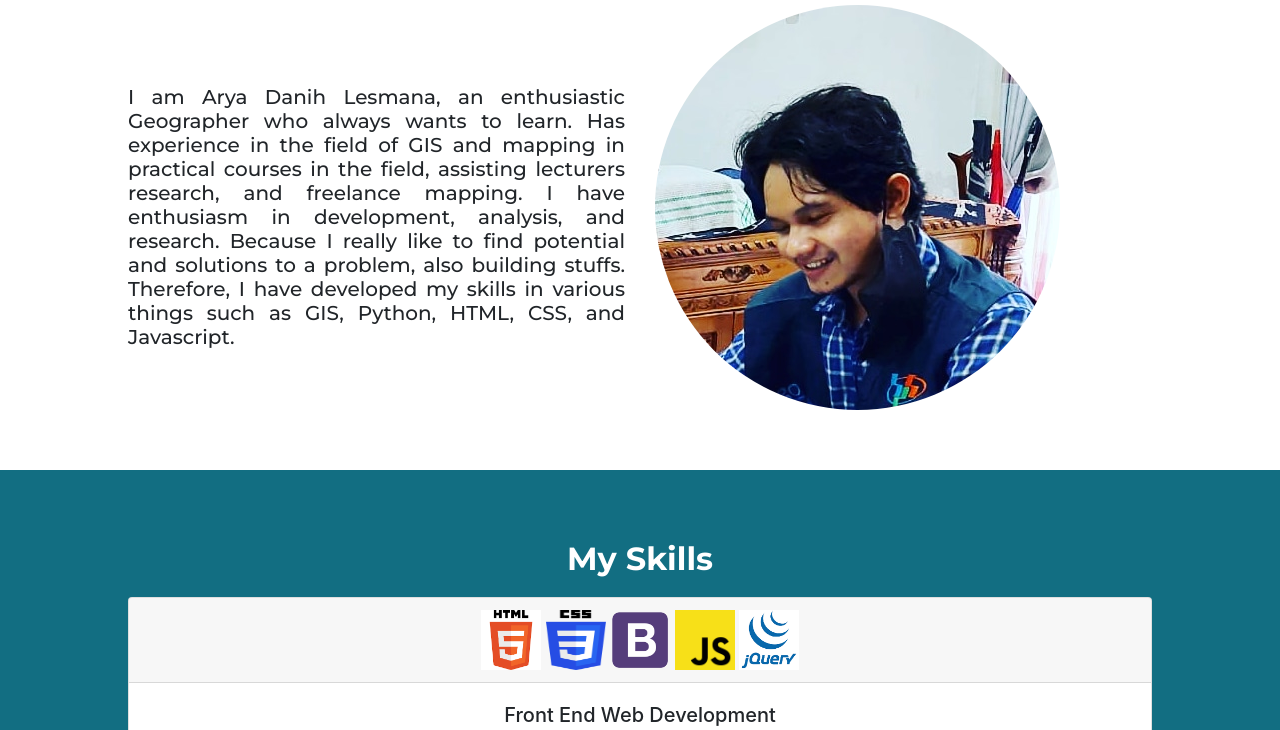
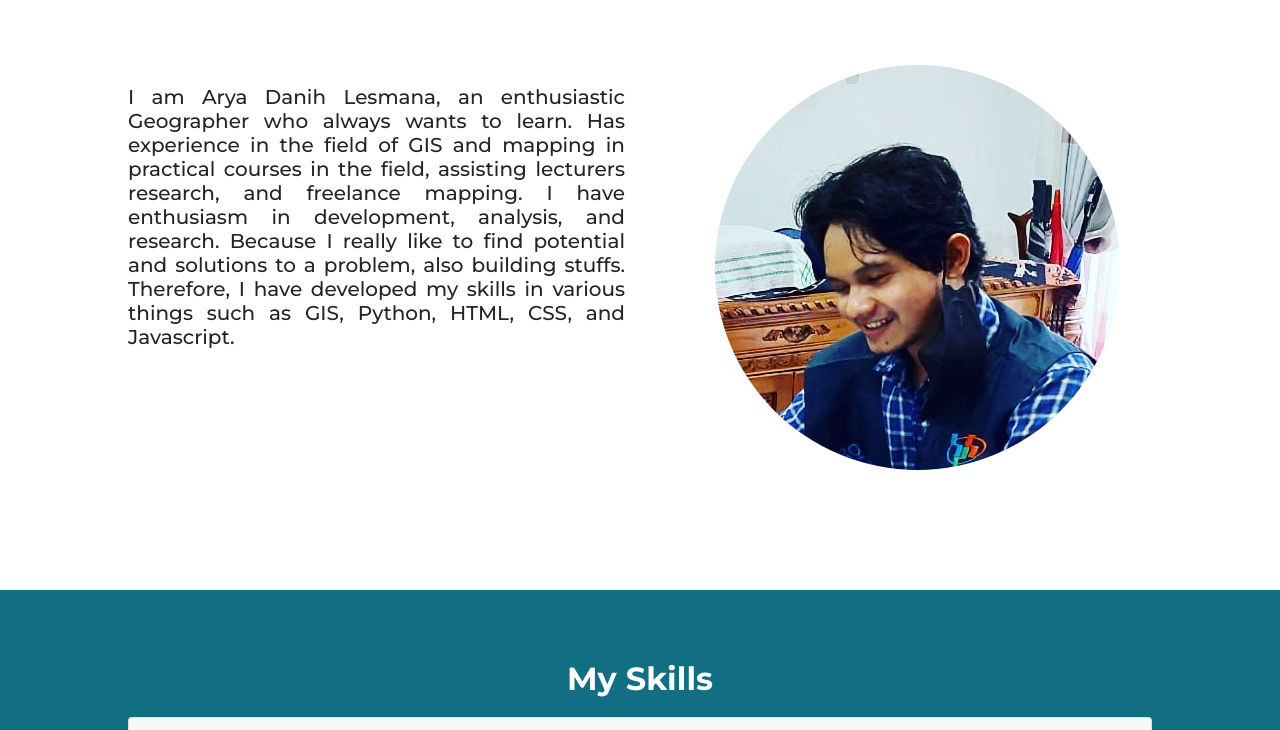
Before and after one commit to araraya/portofolio, a plain HTML site: page index.html in a window 1280 px wide. Shown: the part 737-1467 px from the top of the page. Drawn offline with nearby package versions, Linux system fonts and the light colour scheme.

```diff
--- a/styles.css
+++ b/styles.css
@@ -38,7 +38,7 @@
 }
 
 .title-image{
-  margin: auto;
+  padding: 60px;
 
 }
 
```
